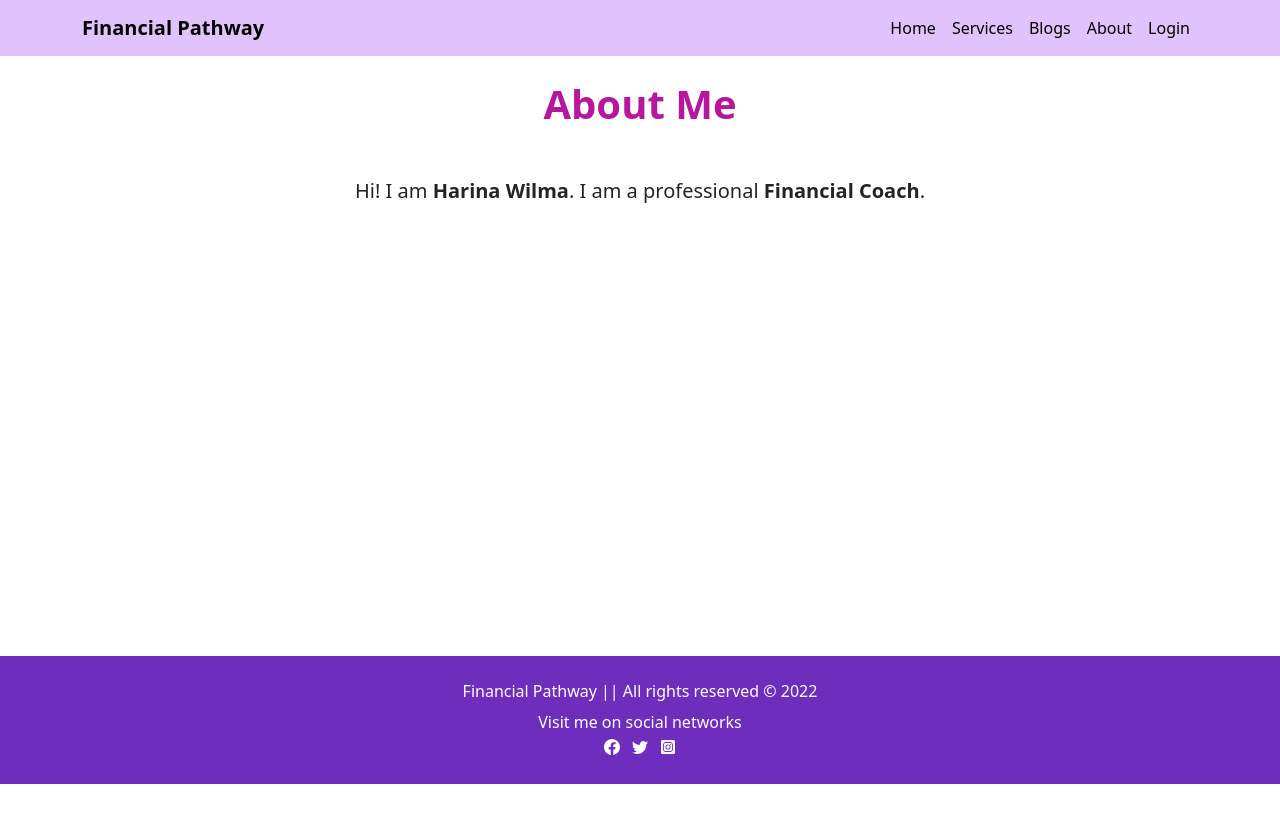
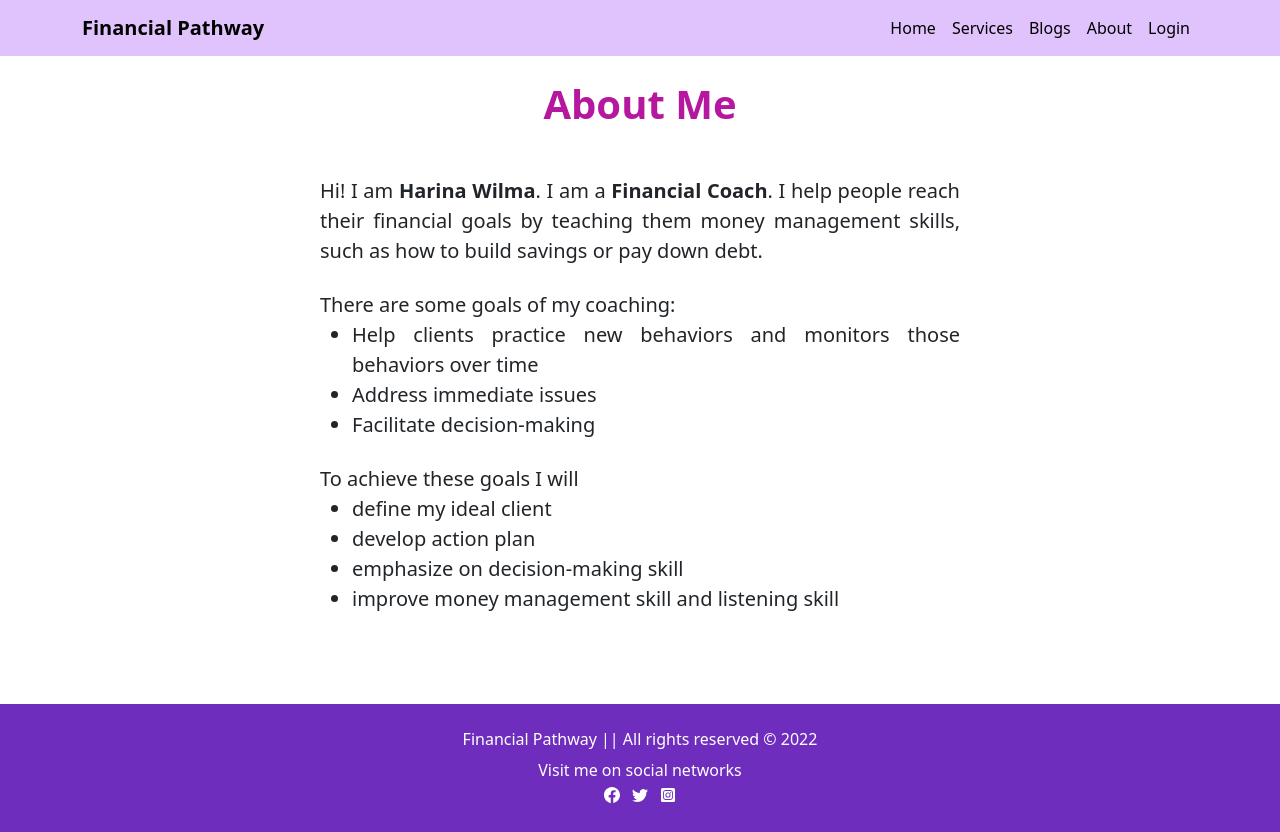
Before and after one commit to Ety-Biswangri/financial-pathway, a React (Create React App) app: page /about in a window 1280 px wide. Before the commit the page ends 800 px from the top, so only its background shows below. Built offline with nearby package versions, Linux system fonts and the light colour scheme; no server answers.

Commit message:
about section added

```diff
--- a/src/components/About/About.js
+++ b/src/components/About/About.js
@@ -3,11 +3,30 @@ import "./About.css";
 
 const About = () => {
     return (
-        <div style={{ minHeight: "75vh" }} className="d-flex justify-content-center">
+        <div style={{ minHeight: "75vh" }} className="d-flex justify-content-center mb-5">
             <div>
                 <h2 className='mt-4 mb-5 text-center fw-bolder title fs-1'>About Me</h2>
-                <div>
-                    <p className='fs-5'>Hi! I am <span className='fw-bold'>Harina Wilma</span>. I am a professional <span className='fw-bold'>Financial Coach</span>. </p>
+                <div className='w-50 mx-auto' style={{ textAlign: "justify" }}>
+                    <p className='fs-5'>Hi! I am <span className='fw-bold'>
+                        Harina Wilma</span>. I am a <span className='fw-bold'>Financial Coach</span>. I help people reach their financial goals by teaching them money management skills, such as how to build savings or pay down debt.
+                    </p>
+                    <p className='fs-5 mt-4'>
+                        There are some goals of my coaching:
+                        <ul>
+                            <li>Help clients practice new behaviors and monitors those behaviors over time</li>
+                            <li>Address immediate issues</li>
+                            <li>Facilitate decision-making</li>
+                        </ul>
+                    </p>
+                    <p className='fs-5 mt-4'>
+                        To achieve these goals I will
+                        <ul>
+                            <li>define my ideal client</li>
+                            <li>develop action plan</li>
+                            <li>emphasize on decision-making skill</li>
+                            <li>improve money management skill and listening skill</li>
+                        </ul>
+                    </p>
                 </div>
             </div>
         </div>
```
